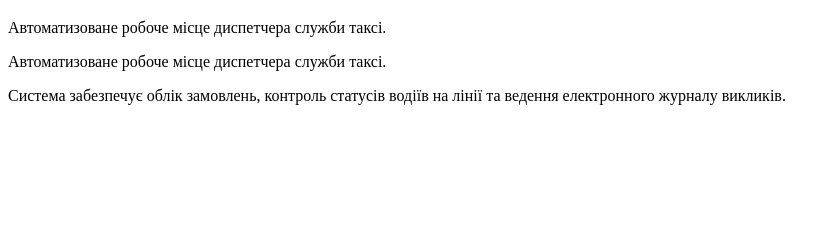
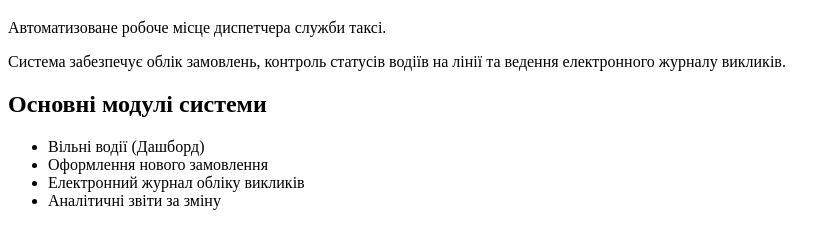
Before and after one commit to mashakomisaruk-kneu/lab4-taxidispatch-git, a plain HTML site: page index.html in a window 1280 px wide. Shown: the part 61-310 px from the top of the page, without its empty margins (0-840 px from the left). Drawn offline with Linux system fonts and the light colour scheme.

Commit message:
Update page content with main system modules

```diff
--- a/index.html
+++ b/index.html
@@ -7,7 +7,13 @@
 <body>
     <h1>ІС TaxiDispatch</h1>
     <p>Автоматизоване робоче місце диспетчера служби таксі.</p>
-    <p>Автоматизоване робоче місце диспетчера служби таксі.</p>
     <p>Система забезпечує облік замовлень, контроль статусів водіїв на лінії та ведення електронного журналу викликів.</p>
+    <h2>Основні модулі системи</h2>
+    <ul>
+        <li>Вільні водії (Дашборд)</li>
+        <li>Оформлення нового замовлення</li>
+        <li>Електронний журнал обліку викликів</li>
+        <li>Аналітичні звіти за зміну</li>
+    </ul>
 </body>
 </html>
```
